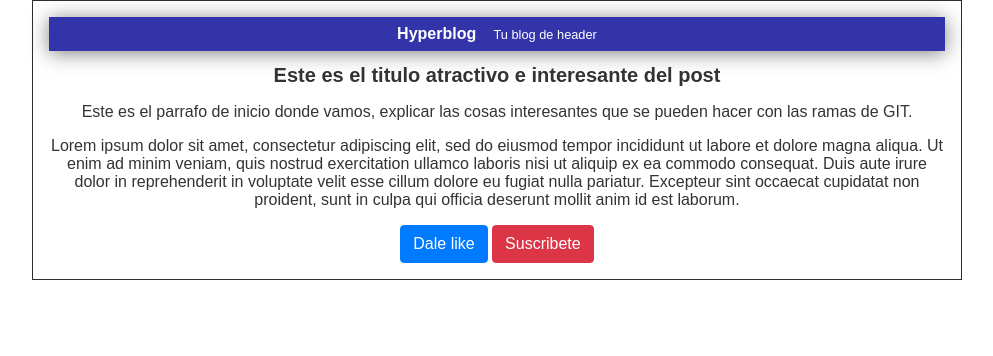
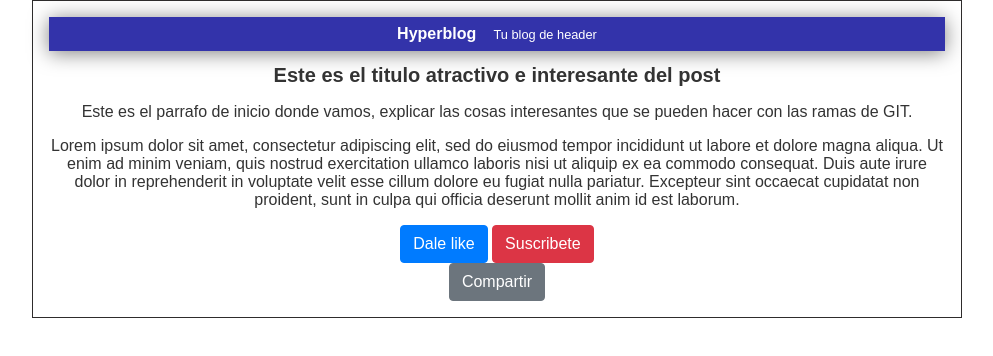
Before and after one commit to ManuelEsmerio/hyperblog, a plain HTML site: page index.html in a window 1280 px wide. Shown: the whole page, without its empty margins (143-1136 px from the left). Drawn offline with Linux system fonts and the light colour scheme.

Commit message:
Nuevos estilos agregados secondary

```diff
--- a/index.html
+++ b/index.html
@@ -19,6 +19,8 @@
             <p>Lorem ipsum dolor sit amet, consectetur adipiscing elit, sed do eiusmod tempor incididunt ut labore et dolore magna aliqua. Ut enim ad minim veniam, quis nostrud exercitation ullamco laboris nisi ut aliquip ex ea commodo consequat. Duis aute irure dolor in reprehenderit in voluptate velit esse cillum dolore eu fugiat nulla pariatur. Excepteur sint occaecat cupidatat non proident, sunt in culpa qui officia deserunt mollit anim id est laborum.</p>
             <button type="button" class="btn btn-primary" onclick="handleClickLike()">Dale like</button>
             <button type="button" class="btn btn-danger" onclick="handleClick()">Suscribete</button>
+            <br>
+            <button type="button" class="btn btn-secondary" onclick="handleClickShare()">Compartir</button>
         </div>
     </div>
 
--- a/index.js
+++ b/index.js
@@ -5,3 +5,7 @@ const handleClick = () =>{
 const handleClickLike = () =>{
     console.log("Click button like");
 }
+
+const handleClickShare = () =>{
+    console.log("click button compartir");
+}
```
